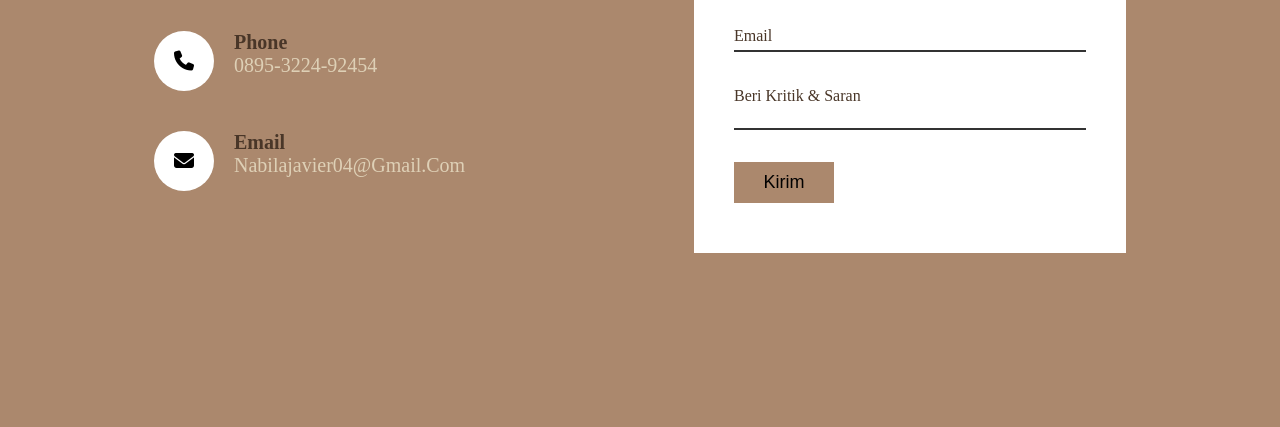
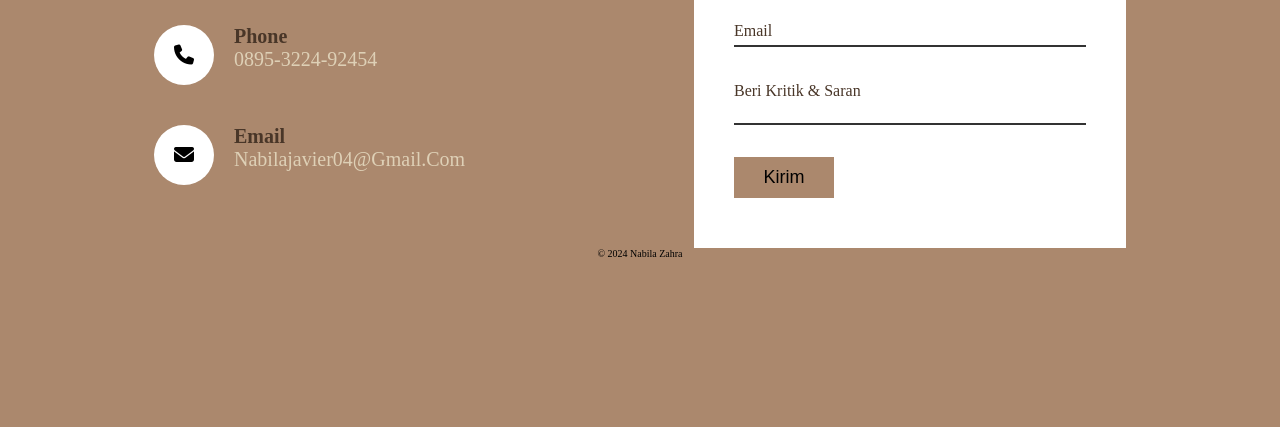
Before and after one commit to abilaaaaaa04/Nabila-Batik, a plain HTML site: page index.html in a window 1280 px wide. Shown: the part 2267-2694 px from the top of the page. Drawn offline with Linux system fonts and the light colour scheme; a web font is replaced by a local one.

Commit message:
index.html

```diff
--- a/index.html
+++ b/index.html
@@ -269,6 +269,9 @@
                 </form>
             </div>
         </div>
+        <footer>
+            <p>© 2024 Nabila Zahra</p>
+        </footer>
     </section>
 
 
```
